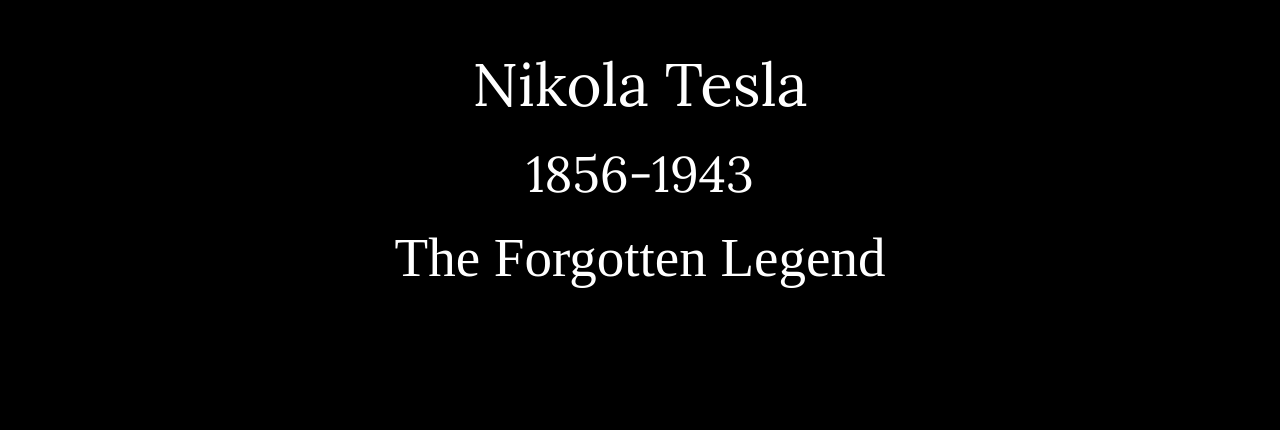
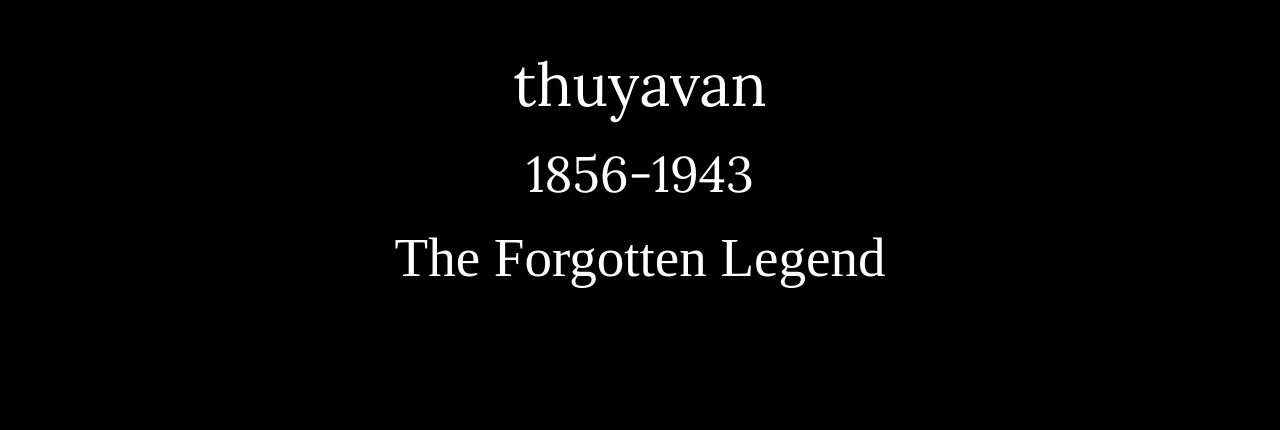
Before and after one commit to 369loki/tesla, a plain HTML site: page index.html in a window 1280 px wide. Shown: the part 118-548 px from the top of the page. Drawn offline with Linux system fonts and the light colour scheme.

Commit message:
Update index.html

```diff
--- a/index.html
+++ b/index.html
@@ -23,7 +23,7 @@
 <body>
    <div class="title">
     <div class="title1">
-    <p id="wordsone">Nikola Tesla</p>
+    <p id="wordsone">thuyavan</p>
     <p id="wordstwo">1856-1943</p>
     <p id="wordsthree">The Forgotten Legend</p>
 
```
